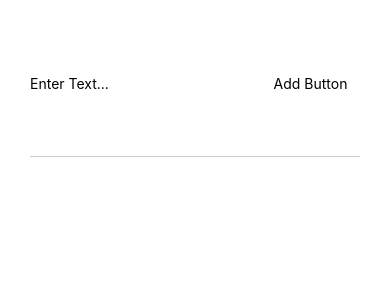
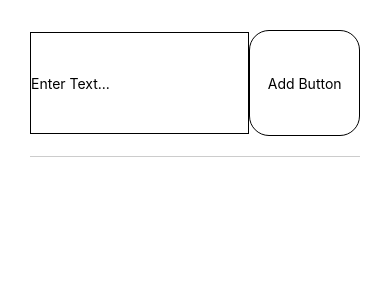
Before and after one commit to dittoalvarez/practice, a React Native app: screen / in a window 390 px wide. Shown: the top 300 px of the page. Built offline with nearby package versions, Linux system fonts and the light colour scheme.

Commit message:
optimized code

```diff
--- a/App.js
+++ b/App.js
@@ -5,6 +5,8 @@ import {
   TextInput,
   TouchableOpacity,
   View,
+  ScrollView,
+  FlatList,
 } from "react-native";
 
 export default function App() {
@@ -16,24 +18,38 @@ export default function App() {
   }
 
   function addGoalHandler() {
-    setArrayItem((newArrayItem) => [...newArrayItem, inputGoal]);
+    setArrayItem((newArrayItem) => [
+      ...newArrayItem,
+      { text: inputGoal, id: Math.random().toString() },
+    ]);
   }
   return (
     <View style={styles.mainContainer}>
       <View style={styles.container}>
-        <TextInput
-          style={styles.input}
-          placeholder="Enter Text..."
-          onChangeText={inputHandler}
-        />
-        <TouchableOpacity style={styles.button} onPress={addGoalHandler}>
-          <Text>Add Button</Text>
-        </TouchableOpacity>
+        <View style={styles.input}>
+          <TextInput placeholder="Enter Text..." onChangeText={inputHandler} />
+        </View>
+
+        <View style={styles.button}>
+          <TouchableOpacity title={"Add Button"} onPress={addGoalHandler}>
+            <Text>Add Button</Text>
+          </TouchableOpacity>
+        </View>
       </View>
       <View style={styles.bottomContainer}>
-        {arrayItem.map((item) => (
-          <Text key={item}>{item}</Text>
-        ))}
+        <FlatList
+          data={arrayItem}
+          keyExtractor={(item, index) => {
+            return item.id;
+          }}
+          renderItem={(itemData) => {
+            return (
+              <View>
+                <Text>{itemData.item.text}</Text>
+              </View>
+            );
+          }}
+        />
       </View>
     </View>
   );
@@ -49,19 +65,22 @@ const styles = StyleSheet.create({
     padding: 10,
   },
   input: {
+    flex: 2,
     width: "70%",
+    justifyContent: "center",
     marginVertical: 2,
     paddingVertical: 2,
+    borderWidth: 1,
   },
   button: {
-    width: "20%",
+    //width: "20%",
     flex: 1,
-    //borderWidth: 1,
-    borderRadius: 30,
+    borderWidth: 1,
+    borderRadius: 20,
     alignItems: "center",
     justifyContent: "center",
-    //paddingVertical: 0,
-    //marginVertical: 0,
+    paddingVertical: 0,
+    marginVertical: 0,
   },
   container: {
     flex: 1,
@@ -78,5 +97,14 @@ const styles = StyleSheet.create({
     flexDirection: "column",
     alignItems: "flex-start",
     justifyContent: "flex-start",
+    width: "100%",
+  },
+  items: {
+    margin: 8,
+    padding: 8,
+    borderRadius: 6,
+    backgroundColor: "violet",
+    color: "white",
+    width: "100%",
   },
 });
```
